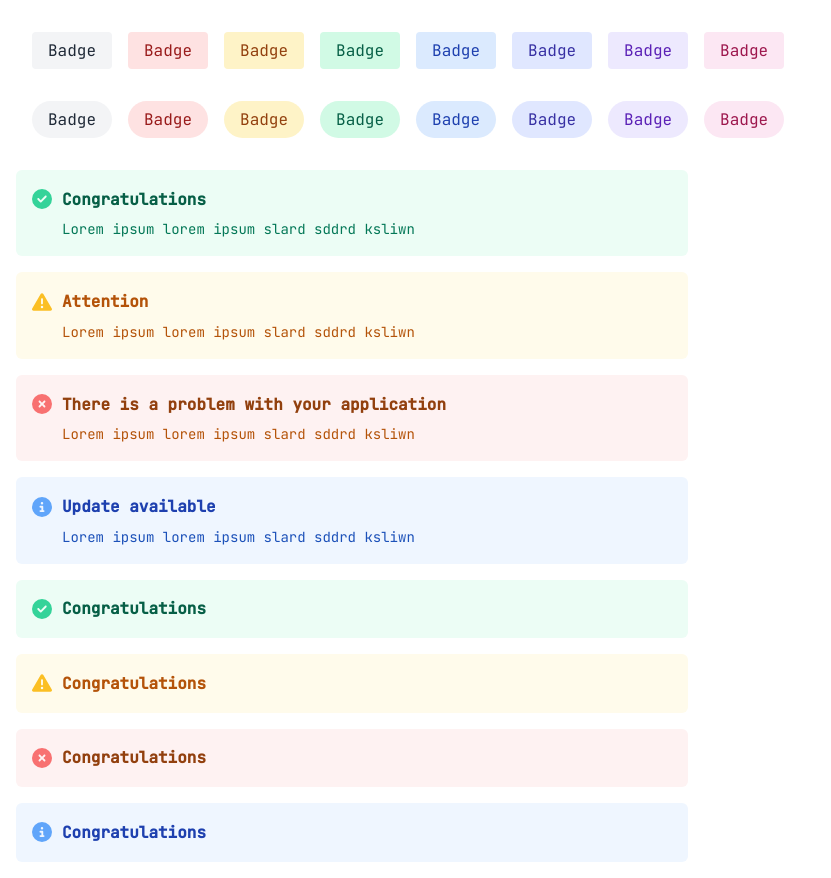
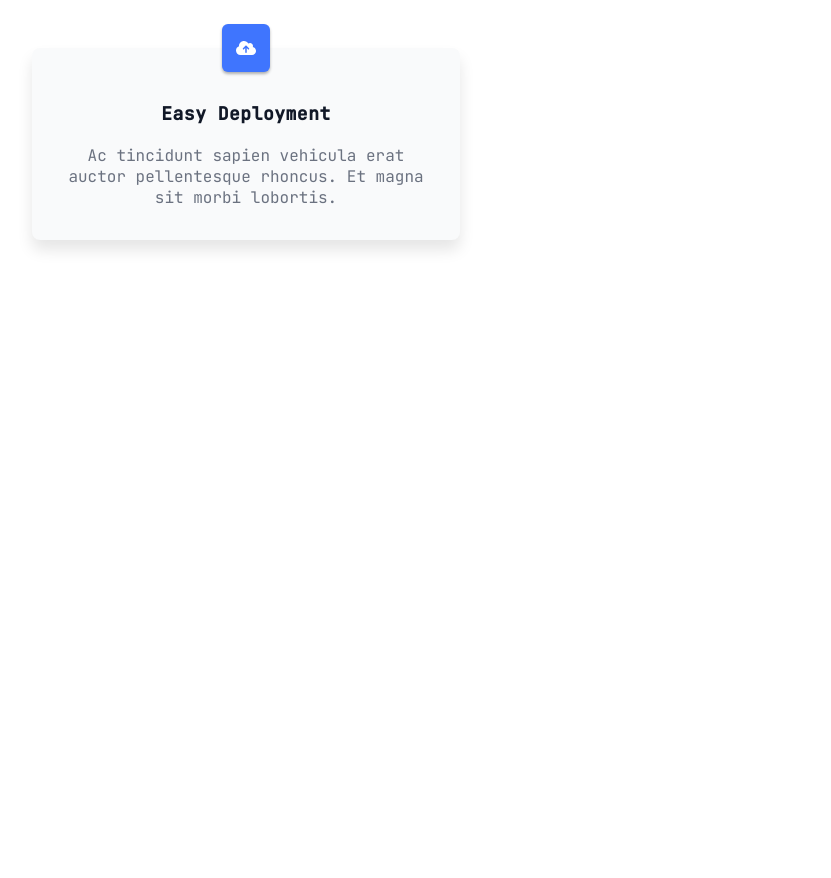
Before and after one commit to karuzoXam/Component-Library, a React (Vite) app in the folder ComponentLibrary/: page / in a window 1280 px wide. Shown: the whole page, without its empty margins (0-831 px from the left). After the commit the page ends 800 px from the top, so only its background shows below. Built offline with nearby package versions, Linux system fonts and the light colour scheme.

Commit message:
added card component

```diff
--- a/ComponentLibrary/package.json
+++ b/ComponentLibrary/package.json
@@ -11,6 +11,7 @@
   },
   "dependencies": {
     "@fortawesome/fontawesome-svg-core": "^6.5.1",
+    "@fortawesome/free-regular-svg-icons": "^6.5.1",
     "@fortawesome/free-solid-svg-icons": "^6.5.1",
     "@fortawesome/react-fontawesome": "^0.2.0",
     "react": "^18.2.0",
--- a/ComponentLibrary/src/App.jsx
+++ b/ComponentLibrary/src/App.jsx
@@ -1,10 +1,15 @@
 import Badge from './Components/Badges/index';
 import Banner from './Components/Banners/index';
+import Card from './Components/Cards/index';
+
+import { FontAwesomeIcon } from '@fortawesome/react-fontawesome';
+// import { faCloudArrowUp } from '@fortawesome/free-regular-svg-icons';
+import { faCloudArrowUp } from '@fortawesome/free-solid-svg-icons';
 
 function App() {
   return (
     <>
-      <Badge.Container>
+      {/* <Badge.Container>
         <Badge shape="square" color="grey" text="Badge" />
         <Badge shape="square" color="red" text="Badge" />
         <Badge shape="square" color="yellow" text="Badge" />
@@ -24,9 +29,9 @@ function App() {
         <Badge shape="pill" color="indigo" text="Badge" />
         <Badge shape="pill" color="purple" text="Badge" />
         <Badge shape="pill" color="pink" text="Badge" />
-      </Badge.Container>
+      </Badge.Container> */}
 
-      <Banner.Container>
+      {/* <Banner.Container>
         <Banner
           status="success"
           title="Congratulations"
@@ -53,9 +58,9 @@ function App() {
           title="Update available"
           text="Lorem ipsum lorem ipsum slard sddrd ksliwn"
         />
-      </Banner.Container>
+      </Banner.Container> */}
 
-      <Banner.Container>
+      {/* <Banner.Container>
         <Banner status="success" title="Congratulations" />
       </Banner.Container>
 
@@ -69,7 +74,16 @@ function App() {
 
       <Banner.Container>
         <Banner status="neutral" title="Congratulations" />
-      </Banner.Container>
+      </Banner.Container> */}
+
+      <Card.Container>
+        <Card
+          icon={<FontAwesomeIcon icon={faCloudArrowUp} />}
+          iconColor="#3F75FE"
+          title="Easy Deployment"
+          text="Ac tincidunt sapien vehicula erat auctor pellentesque rhoncus. Et magna sit morbi lobortis."
+        />
+      </Card.Container>
     </>
   );
 }
--- /dev/null
+++ b/ComponentLibrary/src/Components/Cards/Card.css
@@ -0,0 +1,54 @@
+.card-container {
+  margin: 3em 2em;
+}
+
+.card {
+  border-radius: 8px;
+  background-color: #f9fafb;
+  /* background-color: #f9f; */
+  width: 23.75em;
+
+  position: relative;
+  display: flex;
+  flex-direction: column;
+  text-align: center;
+  padding: 0 1.5em 2em 1.5em;
+  box-shadow: 0px 10px 15px 0px rgba(0, 0, 0, 0.1);
+  cursor: pointer;
+  transition: all 0.3s;
+}
+
+.card:hover {
+  transform: translateY(-5%);
+  box-shadow: 0px 20px 15px 0px rgba(0, 0, 0, 0.2);
+}
+
+.card-icon {
+  display: flex;
+  align-items: center;
+  justify-content: center;
+  color: #fff;
+  height: 48px;
+  width: 48px;
+  border-radius: 6px;
+
+  position: absolute;
+  top: 0;
+  left: 50%;
+  transform: translate(-50%, -50%);
+  box-shadow: 0px 2px 3px 0 rgba(0, 0, 0, 0.3);
+}
+
+.card-title {
+  color: #111827;
+  font-size: 1.125em;
+  letter-spacing: 0.5px;
+  margin-top: 2.5em;
+  margin-bottom: 20px;
+  padding-top: 0.5em;
+}
+
+.card-text {
+  margin: 0;
+  color: #6b7280;
+}
--- /dev/null
+++ b/ComponentLibrary/src/Components/Cards/Card.jsx
@@ -0,0 +1,13 @@
+import './Card.css';
+
+export default function Card({ icon, iconColor, title, text }) {
+  return (
+    <div className="card">
+      <div className="card-icon" style={{ backgroundColor: iconColor }}>
+        {icon}
+      </div>
+      <h1 className="card-title">{title}</h1>
+      <p className="card-text">{text}</p>
+    </div>
+  );
+}
--- /dev/null
+++ b/ComponentLibrary/src/Components/Cards/CardContainer.jsx
@@ -0,0 +1,3 @@
+export default function CardContainer({ children }) {
+  return <div className="card-container">{children}</div>;
+}
--- /dev/null
+++ b/ComponentLibrary/src/Components/Cards/index.js
@@ -0,0 +1,6 @@
+import Card from './Card';
+import CardContainer from './CardContainer';
+
+Card.Container = CardContainer;
+
+export default Card;
```
Also changed, not shown: 1 other file (tests, documents, lock files or other folders).
